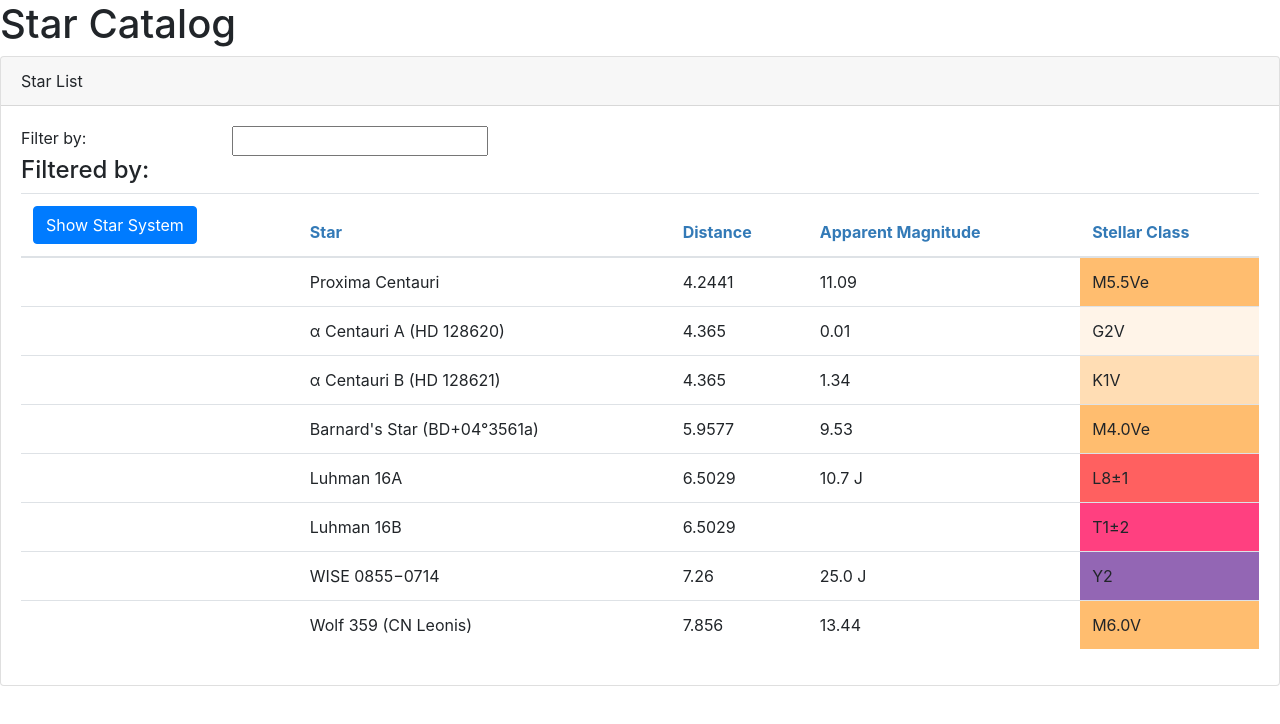
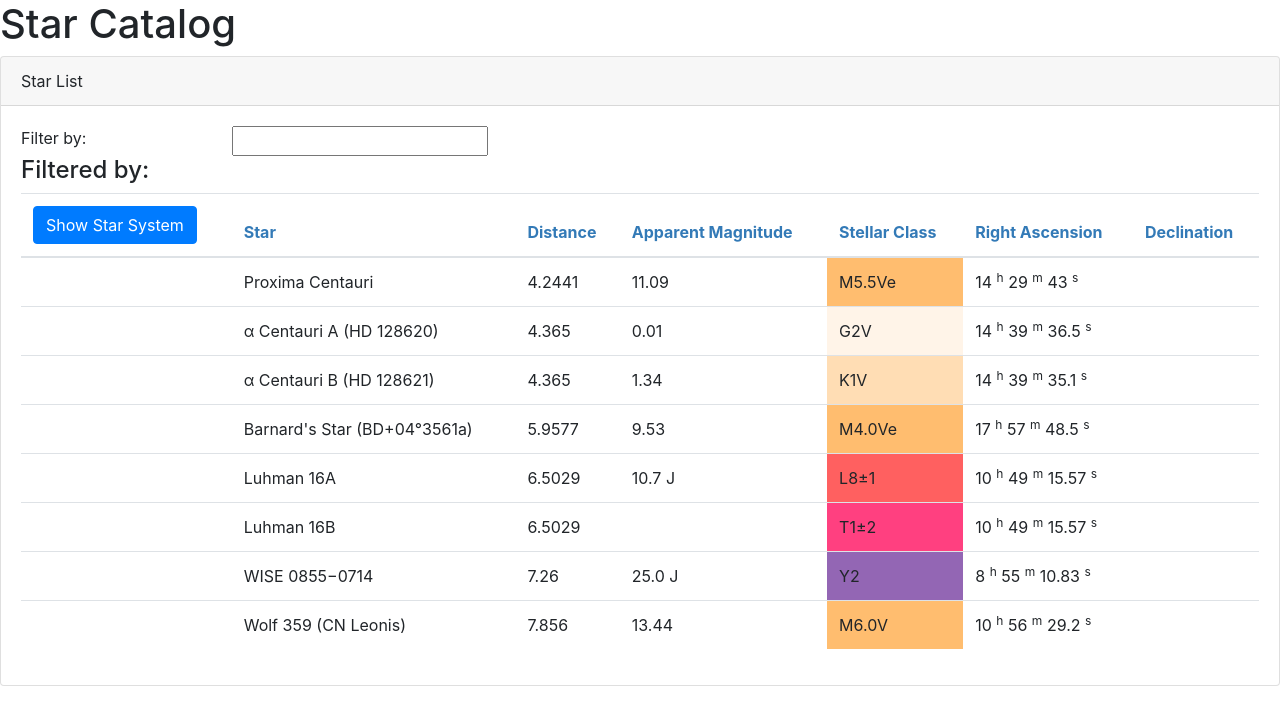
Before and after one commit to cwilkens/star-catalog, an Angular app: page / in a window 1280 px wide. Shown: the top 724 px of the page. Built offline with nearby package versions, Linux system fonts and the light colour scheme.

Commit message:
implement basic right ascension component

```diff
--- a/src/app/app.module.ts
+++ b/src/app/app.module.ts
@@ -6,12 +6,14 @@ import { AppRoutingModule } from './app-routing.module';
 import { AppComponent } from './app.component';
 import { StarListComponent } from './stars/star-list.component';
 import { ConvertClassToColorPipe } from './shared/convert-class-to-color.pipe';
+import { RightAscensionComponent } from './shared/right-ascension.component';
 
 @NgModule({
   declarations: [
     AppComponent,
     StarListComponent,
-    ConvertClassToColorPipe
+    ConvertClassToColorPipe,
+    RightAscensionComponent
   ],
   imports: [
     BrowserModule,
--- /dev/null
+++ b/src/app/shared/right-ascension.component.css
@@ -0,0 +1,6 @@
+.crop {
+    overflow: hidden;
+}
+/* div {
+    cursor: pointer;
+} */
--- /dev/null
+++ b/src/app/shared/right-ascension.component.html
@@ -0,0 +1,9 @@
+<div class="crop"
+    [title]="decimals">
+    {{hours}}
+    <sup>h</sup>
+    {{minutes}}
+    <sup>m</sup>
+    {{seconds}}
+    <sup>s</sup>
+</div>
--- /dev/null
+++ b/src/app/shared/right-ascension.component.ts
@@ -0,0 +1,25 @@
+import { Component, OnChanges, Input } from '@angular/core';
+
+@Component({
+    selector: 'sc-right-ascension',
+    templateUrl: './right-ascension.component.html',
+    styleUrls: ['./right-ascension.component.css']
+})
+export class RightAscensionComponent implements OnChanges {
+    @Input() rightAscension: string;
+    hours: number;
+    minutes: number;
+    seconds: number;
+
+    ngOnChanges(): void {
+        // convert given string to h/m/s
+        var hIndex = this.rightAscension.indexOf('h');
+        var mIndex = this.rightAscension.indexOf('m');
+        var sIndex = this.rightAscension.indexOf('s');
+        this.hours = +this.rightAscension.substring(0, hIndex);
+        this.minutes = +this.rightAscension.substring(hIndex+1, mIndex);
+        this.seconds = +this.rightAscension.substring(mIndex+1, sIndex);
+
+        // redraw (future) circle
+    }
+}
--- a/src/app/stars/star-list.component.html
+++ b/src/app/stars/star-list.component.html
@@ -30,6 +30,8 @@
                         <th>Distance</th>
                         <th>Apparent Magnitude</th>
                         <th>Stellar Class</th>
+                        <th>Right Ascension</th>
+                        <th>Declination</th>
                     </tr>
                 </thead>
                 <tbody>
@@ -39,6 +41,8 @@
                         <td>{{ star.starDistance }}</td>
                         <td>{{ star.apparentMag }}</td>
                         <td style.background-color="{{star.stellarClass | convertClassToColor}}">{{ star.stellarClass }}</td>
+                        <td><sc-right-ascension [rightAscension]='star.rightAscension'></sc-right-ascension></td>
+                        <td></td>
                     </tr>
                 </tbody>
             </table>
--- a/src/app/stars/star-list.component.ts
+++ b/src/app/stars/star-list.component.ts
@@ -28,6 +28,8 @@ export class StarListComponent implements OnInit {
             "starDistance": 4.2441,
             "apparentMag": "11.09",
             "stellarClass": "M5.5Ve",
+            "rightAscension": " 14h 29m 43.0s",
+            "declination": "−62° 40′ 46″"
         },
         {
             "starId": 2,
@@ -36,6 +38,8 @@ export class StarListComponent implements OnInit {
             "starDistance": 4.3650,
             "apparentMag": "0.01",
             "stellarClass": "G2V",
+            "rightAscension": "14h 39m 36.5s",
+            "declination": "−60° 50′ 02″"
         },
         {
             "starId": 3,
@@ -44,6 +48,8 @@ export class StarListComponent implements OnInit {
             "starDistance": 4.3650,
             "apparentMag": "1.34",
             "stellarClass": "K1V",
+            "rightAscension": "14h 39m 35.1s",
+            "declination": "−60° 50′ 14″"
         },
         {
             "starId": 4,
@@ -52,6 +58,8 @@ export class StarListComponent implements OnInit {
             "starDistance": 5.9577,
             "apparentMag": "9.53",
             "stellarClass": "M4.0Ve",
+            "rightAscension": "17h 57m 48.5s",
+            "declination": "+04° 41′ 36″"
         },
         {
             "starId": 5,
@@ -60,6 +68,8 @@ export class StarListComponent implements OnInit {
             "starDistance": 6.5029,
             "apparentMag": "10.7 J",
             "stellarClass": "L8±1",
+            "rightAscension": "10h 49m 15.57s",
+            "declination": "−53° 19′ 06″"
         },
         {
             "starId": 6,
@@ -68,6 +78,8 @@ export class StarListComponent implements OnInit {
             "starDistance": 6.5029,
             "apparentMag": "",
             "stellarClass": "T1±2",
+            "rightAscension": "10h 49m 15.57s",
+            "declination": "−53° 19′ 06″"
         },
         {
             "starId": 7,
@@ -76,6 +88,8 @@ export class StarListComponent implements OnInit {
             "starDistance": 7.26,
             "apparentMag": "25.0 J",
             "stellarClass": "Y2",
+            "rightAscension": " 08h 55m 10.83s",
+            "declination": "−07° 14′ 42.5″"
         },
         {
             "starId": 8,
@@ -84,6 +98,8 @@ export class StarListComponent implements OnInit {
             "starDistance": 7.856,
             "apparentMag": "13.44",
             "stellarClass": "M6.0V",
+            "rightAscension": "10h 56m 29.2s",
+            "declination": "+07° 00′ 53″	"
         }
     ];
 
--- a/src/app/stars/stars.ts
+++ b/src/app/stars/stars.ts
@@ -5,4 +5,6 @@ export interface IStar {
     starDistance: number;
     apparentMag: string;
     stellarClass: string;
+    rightAscension: string;
+    declination: string;
 }
```
